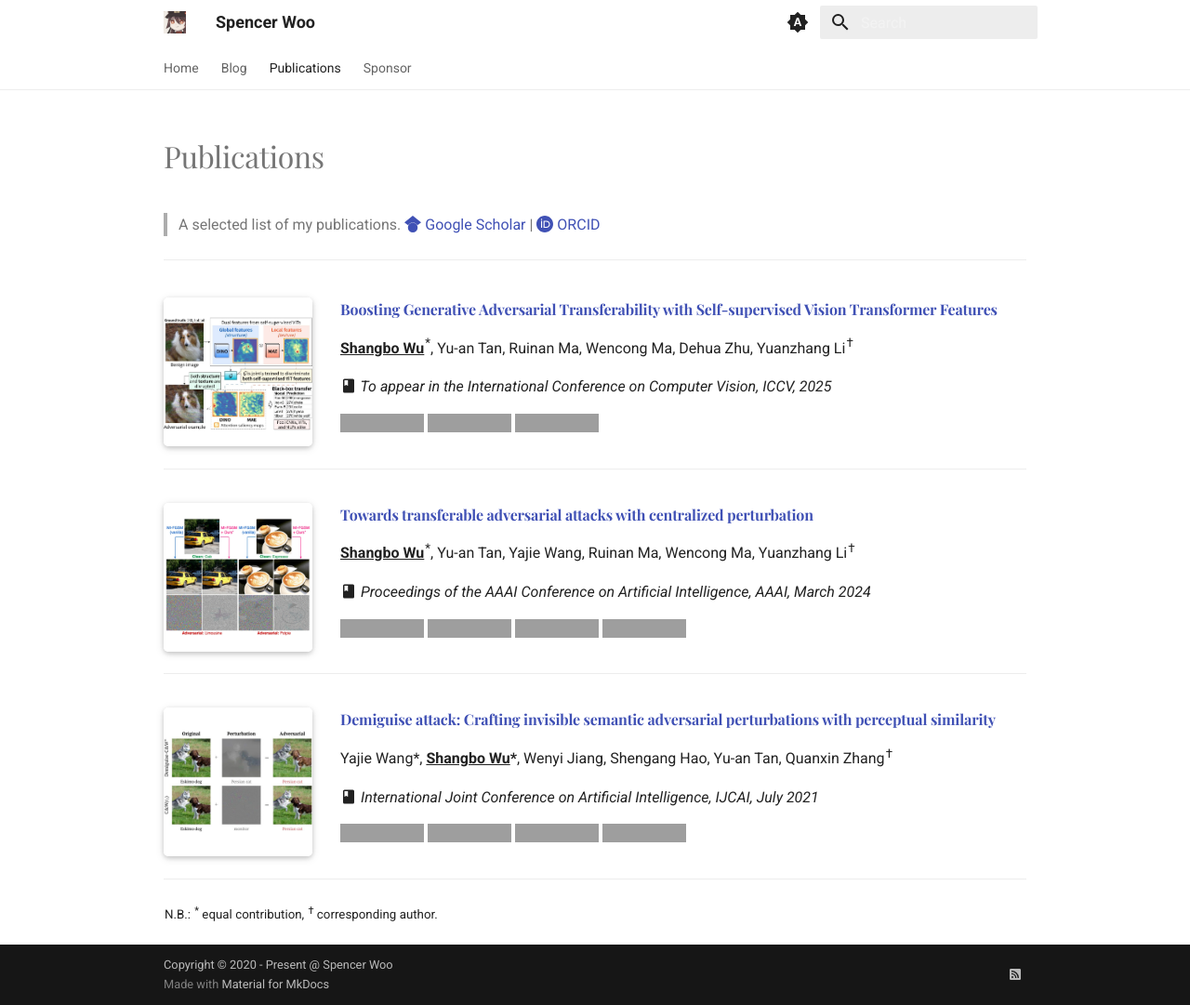
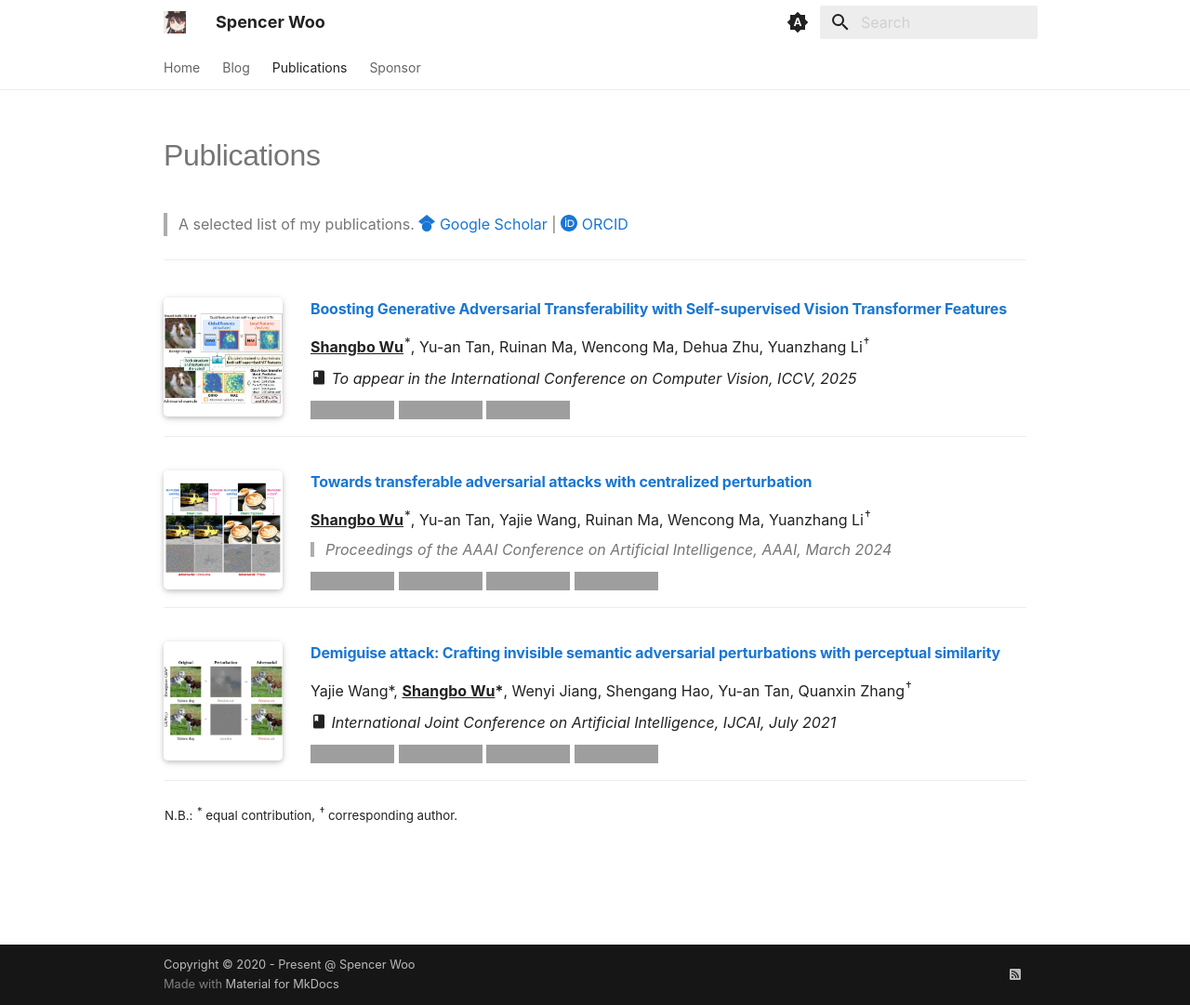
Before and after one commit to spencerwooo/spencerwoo.com, an MkDocs documentation site: the page built from docs/publications.md, in a window 1280 px wide and 1081 px high. Shown: the whole window at 93% size. Built offline with MkDocs 1.6.1 and Material for MkDocs 9.7.7, drawn with Linux system fonts in a browser that asks for light colours; some web fonts are replaced; grey boxes are pictures that could not be loaded.

Commit message:
Change theme font and apply better color overrides

```diff
--- a/docs/stylesheets/extra.css
+++ b/docs/stylesheets/extra.css
@@ -1,12 +1,65 @@
-@import url("https://fonts.googleapis.com/css2?family=Playfair+Display:wght@300;400;700&display=swap");
+@import url("https://fonts.googleapis.com/css2?family=Arsenal+SC:wght@300;400;700&display=swap");
 
+/*---------------------------------
+  Extra styles for the title fonts
+----------------------------------*/
 .md-typeset h1,
 .md-typeset h2,
-.md-typeset h3,
-.md-typeset h4 {
-  font-family: "Playfair Display", "Times New Roman", Times, serif;
+.md-typeset h3 {
+  font-family: "Arsenal SC", Arial, Helvetica, sans-serif;
 }
 
+/*---------------------------------
+  Apply color overrides from the `white` primary color
+  https://github.com/squidfunk/mkdocs-material/blob/b2d235eb65d717202fedbe70c6856f2560e66c40/src/templates/assets/stylesheets/palette/_primary.scss#L94C1-L143C2
+----------------------------------*/
+[data-md-color-primary="custom"] {
+  --md-primary-fg-color: hsla(var(--md-hue), 0%, 100%, 1);
+  --md-primary-fg-color--light: hsla(var(--md-hue), 0%, 100%, 0.7);
+  --md-primary-fg-color--dark: hsla(var(--md-hue), 0%, 0%, 0.07);
+  --md-primary-bg-color: hsla(var(--md-hue), 0%, 0%, 0.87);
+  --md-primary-bg-color--light: hsla(var(--md-hue), 0%, 0%, 0.54);
+
+  --md-typeset-a-color: #1976d2;
+
+  .md-button {
+    color: var(--md-typeset-a-color);
+
+    &--primary {
+      color: hsla(var(--md-hue), 0%, 100%, 1);
+      background-color: var(--md-typeset-a-color);
+      border-color: var(--md-typeset-a-color);
+    }
+  }
+
+  @media screen and (min-width: 76.25em) {
+    /* Search form */
+    .md-search__form {
+      background-color: hsla(var(--md-hue), 0%, 0%, 0.07);
+    }
+
+    /* Search form on hover */
+    .md-search__form:hover {
+      background-color: hsla(var(--md-hue), 0%, 0%, 0.32);
+    }
+
+    /* Search icon */
+    .md-search__input + .md-search__icon {
+      color: hsla(var(--md-hue), 0%, 0%, 0.87);
+    }
+  }
+
+  @media screen and (min-width: 45em) {
+    /* Navigation tabs */
+    .md-tabs {
+      border-bottom: 0.0625rem solid hsla(0, 0%, 0%, 0.07);
+    }
+  }
+}
+
+/*---------------------------------
+  Better dark theme (slate) support
+----------------------------------*/
 [data-md-color-scheme="slate"] {
   --md-default-bg-color: hsl(240, 12%, 14%);
 }
@@ -32,6 +85,9 @@
   max-width: 48rem;
 }
 
+/*---------------------------------
+  Styles for publications.md
+----------------------------------*/
 .pub-grid {
   display: flex;
   gap: 1.5rem;
@@ -43,8 +99,12 @@
   flex: 1;
 }
 
+.pub-grid p {
+  line-height: 1;
+}
+
 .pub-img {
-  width: 8rem;
+  width: 6.4rem;
   height: auto;
   border-radius: 0.25rem;
   -webkit-box-shadow: 0 2px 5px 0 rgba(0, 0, 0, 0.16),
--- a/mkdocs.yml
+++ b/mkdocs.yml
@@ -15,8 +15,8 @@
   custom_dir: overrides
   logo: assets/logo.png
   favicon: assets/logo.png
-  # font:
-  #   text: Playfair Display
+  font:
+    text: Arsenal
   palette:
     - media: "(prefers-color-scheme)"
       toggle:
@@ -24,8 +24,8 @@
         name: Switch to light mode
     - media: "(prefers-color-scheme: light)"
       scheme: default
-      primary: white
-      accent: red
+      primary: custom
+      accent: orange
       toggle:
         icon: material/weather-sunny
         name: Switch to dark mode
```
Also changed, not shown: docs/publications.md (+1 -1 lines), docs/sponsor.md (+1 -1 lines).
